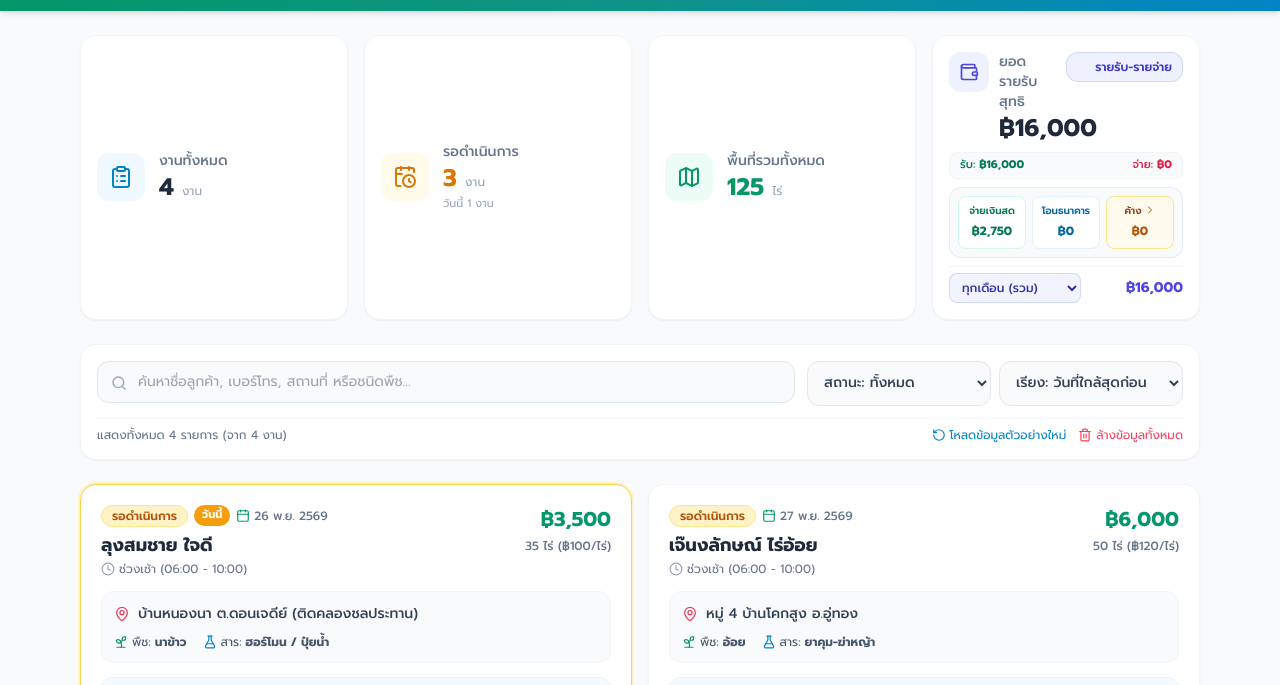
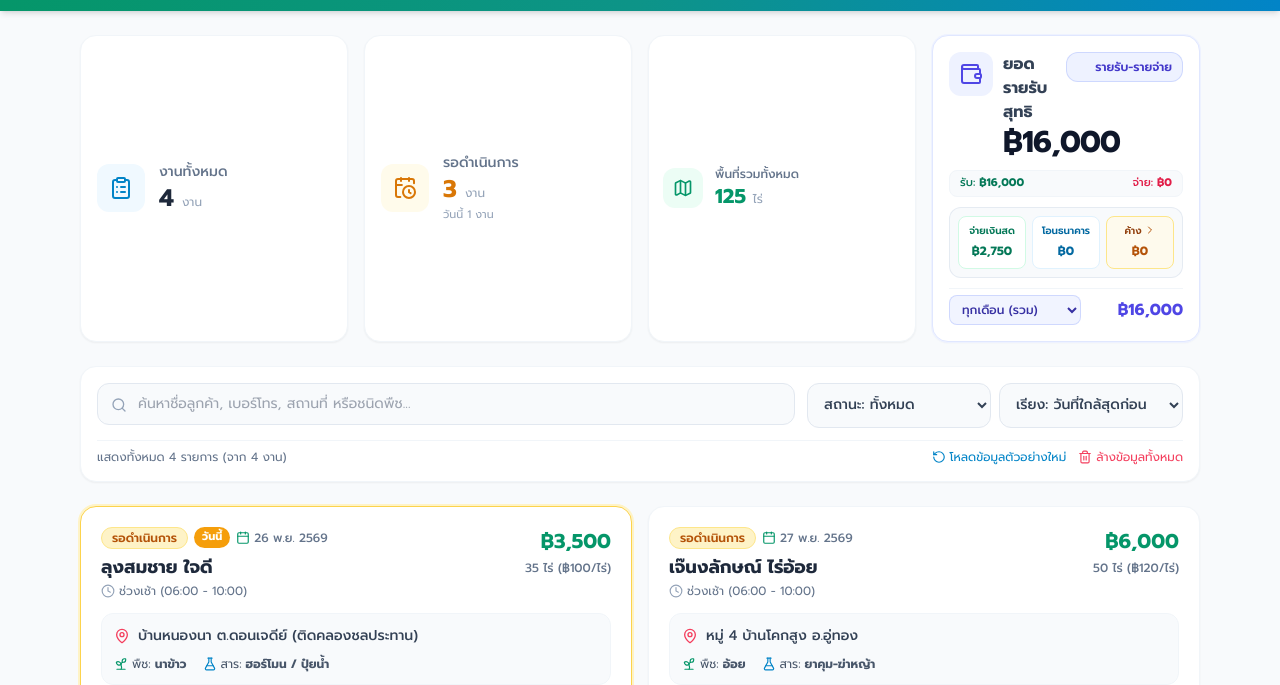
Before and after one commit to Genesis0746/agridrone-pro, a plain HTML site: page index.html in a window 1280 px wide. Shown: the part 61-746 px from the top of the page. Drawn offline with nearby package versions, Linux system fonts and the light colour scheme; some icons are missing.

Commit message:
Add files via upload

```diff
--- a/index.html
+++ b/index.html
@@ -103,26 +103,26 @@
             </div>
 
             <!-- การ์ด 3: พื้นที่รวมทั้งหมด -->
-            <div class="bg-white p-4 rounded-2xl shadow-sm border border-slate-100 flex items-center gap-3.5">
-                <div class="bg-emerald-50 text-emerald-600 p-3 rounded-xl shrink-0">
-                    <i data-lucide="map" class="w-6 h-6"></i>
+            <div class="bg-white p-3.5 rounded-2xl shadow-sm border border-slate-100 flex items-center gap-3">
+                <div class="bg-emerald-50 text-emerald-600 p-2.5 rounded-xl shrink-0">
+                    <i data-lucide="map" class="w-5 h-5"></i>
                 </div>
                 <div>
-                    <p class="text-xs sm:text-sm text-slate-500 font-medium">พื้นที่รวมทั้งหมด</p>
-                    <p id="statTotalRai" class="text-xl sm:text-2xl font-bold text-emerald-600">0 <span class="text-xs font-normal text-slate-400">ไร่</span></p>
+                    <p class="text-[11px] sm:text-xs text-slate-500 font-medium">พื้นที่รวมทั้งหมด</p>
+                    <p id="statTotalRai" class="text-lg sm:text-xl font-bold text-emerald-600">0 <span class="text-[11px] font-normal text-slate-400">ไร่</span></p>
                 </div>
             </div>
 
             <!-- การ์ด 4: ยอดรายรับรวม & รายรับ-รายจ่าย (เลือกเดือนได้) -->
-            <div class="bg-white p-4 rounded-2xl shadow-sm border border-slate-100 flex flex-col justify-between gap-2">
+            <div class="bg-white p-4 rounded-2xl shadow-sm border border-indigo-100 ring-1 ring-indigo-50 flex flex-col justify-between gap-2.5">
                 <div class="flex items-start justify-between gap-2">
                     <div class="flex items-start gap-2.5 min-w-0">
                         <div class="bg-indigo-50 text-indigo-600 p-2.5 rounded-xl shrink-0">
-                            <i data-lucide="wallet" class="w-5 h-5"></i>
+                            <i data-lucide="wallet" class="w-6 h-6"></i>
                         </div>
                         <div class="min-w-0">
-                            <p class="text-xs sm:text-sm text-slate-500 font-medium">ยอดรายรับสุทธิ</p>
-                            <p id="statTotalRevenue" class="text-xl sm:text-2xl font-bold text-slate-800">฿0</p>
+                            <p class="text-sm sm:text-base text-slate-700 font-bold leading-snug">ยอดรายรับสุทธิ</p>
+                            <p id="statTotalRevenue" class="text-2xl sm:text-3xl font-bold text-slate-900 tracking-tight">฿0</p>
                         </div>
                     </div>
                     <button type="button" onclick="openFinanceModal()"
@@ -1210,14 +1210,14 @@
 
             const totalRevEl = document.getElementById('statTotalRevenue');
             totalRevEl.textContent = `${netTotalRevenue < 0 ? '-' : ''}฿${Math.abs(netTotalRevenue).toLocaleString('th-TH')}`;
-            totalRevEl.className = `text-xl sm:text-2xl font-bold ${netTotalRevenue < 0 ? 'text-rose-600' : 'text-slate-800'}`;
+            totalRevEl.className = `text-2xl sm:text-3xl font-bold tracking-tight ${netTotalRevenue < 0 ? 'text-rose-600' : 'text-slate-900'}`;
 
             document.getElementById('statPeriodIncome').textContent = `฿${periodIncome.toLocaleString('th-TH')}`;
             document.getElementById('statPeriodExpense').textContent = `฿${periodExpense.toLocaleString('th-TH')}`;
 
             const monthlyRevEl = document.getElementById('statMonthlyRevenue');
             monthlyRevEl.textContent = `${periodNet < 0 ? '-' : ''}฿${Math.abs(periodNet).toLocaleString('th-TH')}`;
-            monthlyRevEl.className = `text-xs sm:text-sm font-bold shrink-0 ${periodNet < 0 ? 'text-rose-600' : 'text-indigo-600'}`;
+            monthlyRevEl.className = `text-sm sm:text-base font-bold shrink-0 ${periodNet < 0 ? 'text-rose-600' : 'text-indigo-600'}`;
 
             const modalIncomeEl = document.getElementById('modalTotalIncome');
             if (modalIncomeEl) {
```
